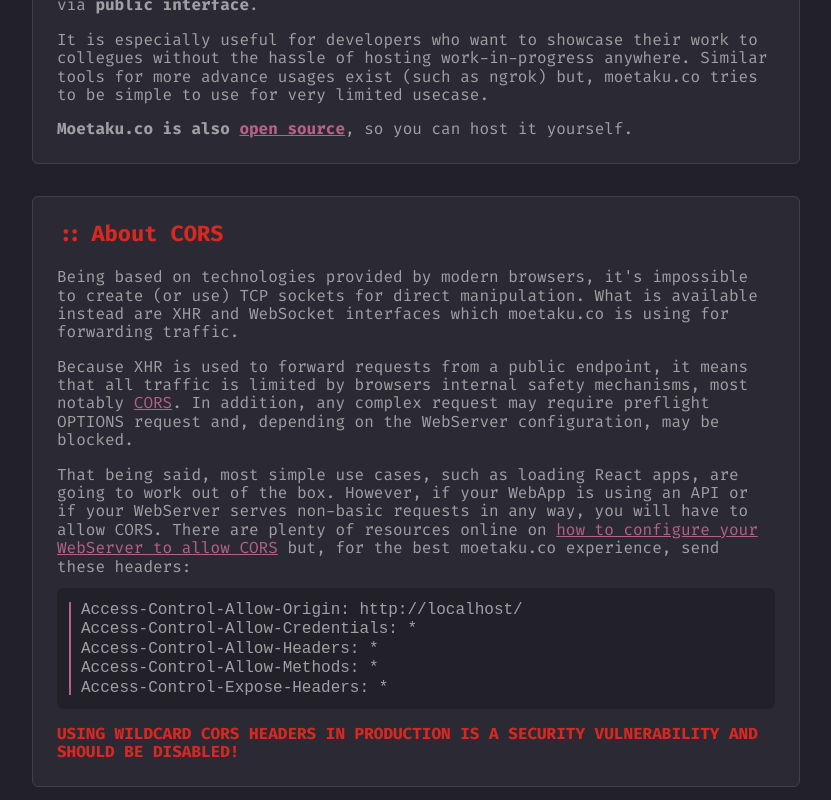
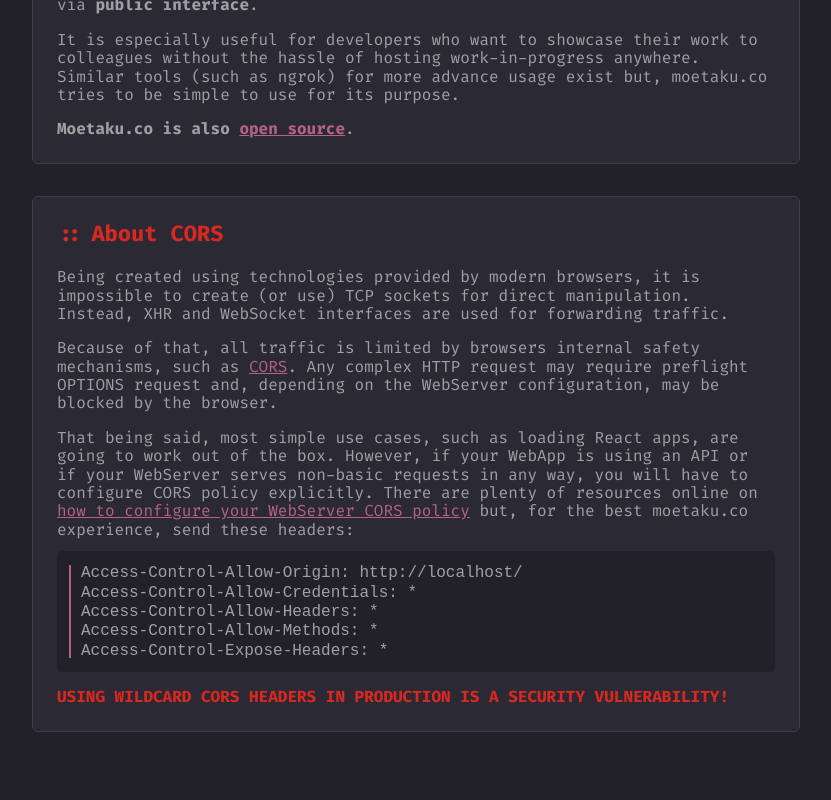
Before and after one commit to mannol/moetaku.co, a React (Create React App) app in the folder frontend/: page / in a window 1280 px wide. Shown: the part 840-1640 px from the top of the page, without its empty margins (224-1055 px from the left). Built offline with nearby package versions, Linux system fonts and the light colour scheme; no server answers.

Commit message:
chore: change copy on help text

```diff
--- a/frontend/src/components/AboutCors.js
+++ b/frontend/src/components/AboutCors.js
@@ -10,28 +10,26 @@
   <HelpContainer {...props}>
     <HelpTitle color="dark-red">About CORS</HelpTitle>
     <HelpParagraph>
-      Being based on technologies provided by modern browsers, it's impossible
-      to create (or use) TCP sockets for direct manipulation. What is available
-      instead are XHR and WebSocket interfaces which moetaku.co is using for
-      forwarding traffic.
+      Being created using technologies provided by modern browsers, it is
+      impossible to create (or use) TCP sockets for direct manipulation.
+      Instead, XHR and WebSocket interfaces are used for forwarding traffic.
     </HelpParagraph>
     <HelpParagraph>
-      Because XHR is used to forward requests from a public endpoint, it means
-      that all traffic is limited by browsers internal safety mechanisms, most
-      notably{' '}
+      Because of that, all traffic is limited by browsers internal safety
+      mechanisms, such as{' '}
       <a href={whatIsCorsUrl} target="_blank" rel="noopener noreferrer">
         CORS
       </a>
-      . In addition, any complex request may require preflight OPTIONS request
-      and, depending on the WebServer configuration, may be blocked.
+      . Any complex HTTP request may require preflight OPTIONS request and,
+      depending on the WebServer configuration, may be blocked by the browser.
     </HelpParagraph>
     <HelpParagraph>
       That being said, most simple use cases, such as loading React apps, are
       going to work out of the box. However, if your WebApp is using an API or
       if your WebServer serves non-basic requests in any way, you will have to
-      allow CORS. There are plenty of resources online on{' '}
+      configure CORS policy explicitly. There are plenty of resources online on{' '}
       <a href={howToConfigureCorsUrl} target="_blank" rel="noopener noreferrer">
-        how to configure your WebServer to allow CORS
+        how to configure your WebServer CORS policy
       </a>{' '}
       but, for the best moetaku.co experience, send these headers:
       <HelpCode>
@@ -45,8 +43,7 @@
     </HelpParagraph>
     <HelpParagraph color="dark-red">
       <strong>
-        USING WILDCARD CORS HEADERS IN PRODUCTION IS A SECURITY VULNERABILITY
-        AND SHOULD BE DISABLED!
+        USING WILDCARD CORS HEADERS IN PRODUCTION IS A SECURITY VULNERABILITY!
       </strong>
     </HelpParagraph>
   </HelpContainer>
--- a/frontend/src/components/WhatIsThis.js
+++ b/frontend/src/components/WhatIsThis.js
@@ -15,9 +15,9 @@
     </HelpParagraph>
     <HelpParagraph>
       It is especially useful for developers who want to showcase their work to
-      collegues without the hassle of hosting work-in-progress anywhere. Similar
-      tools for more advance usages exist (such as ngrok) but, moetaku.co tries
-      to be simple to use for very limited usecase.
+      colleagues without the hassle of hosting work-in-progress anywhere.
+      Similar tools (such as ngrok) for more advance usage exist but, moetaku.co
+      tries to be simple to use for its purpose.
     </HelpParagraph>
     <HelpParagraph>
       <strong>
@@ -26,7 +26,7 @@
           open source
         </a>
       </strong>
-      , so you can host it yourself.
+      .
     </HelpParagraph>
   </HelpContainer>
 );
```
